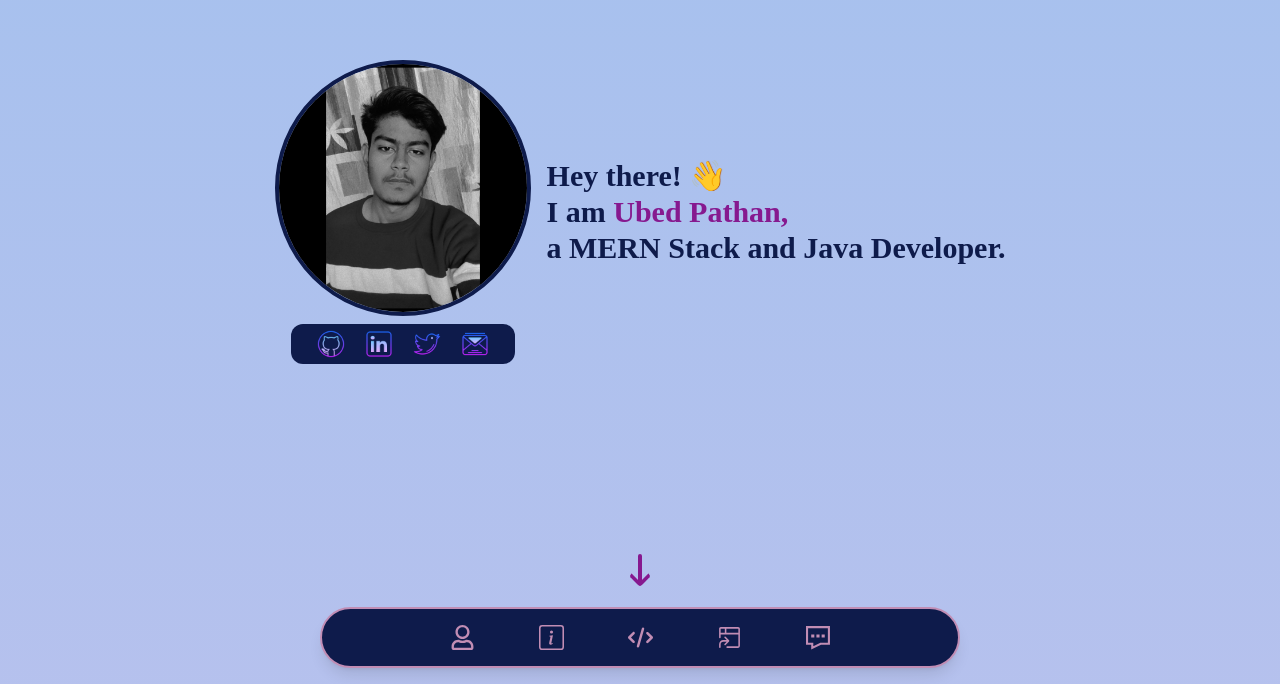
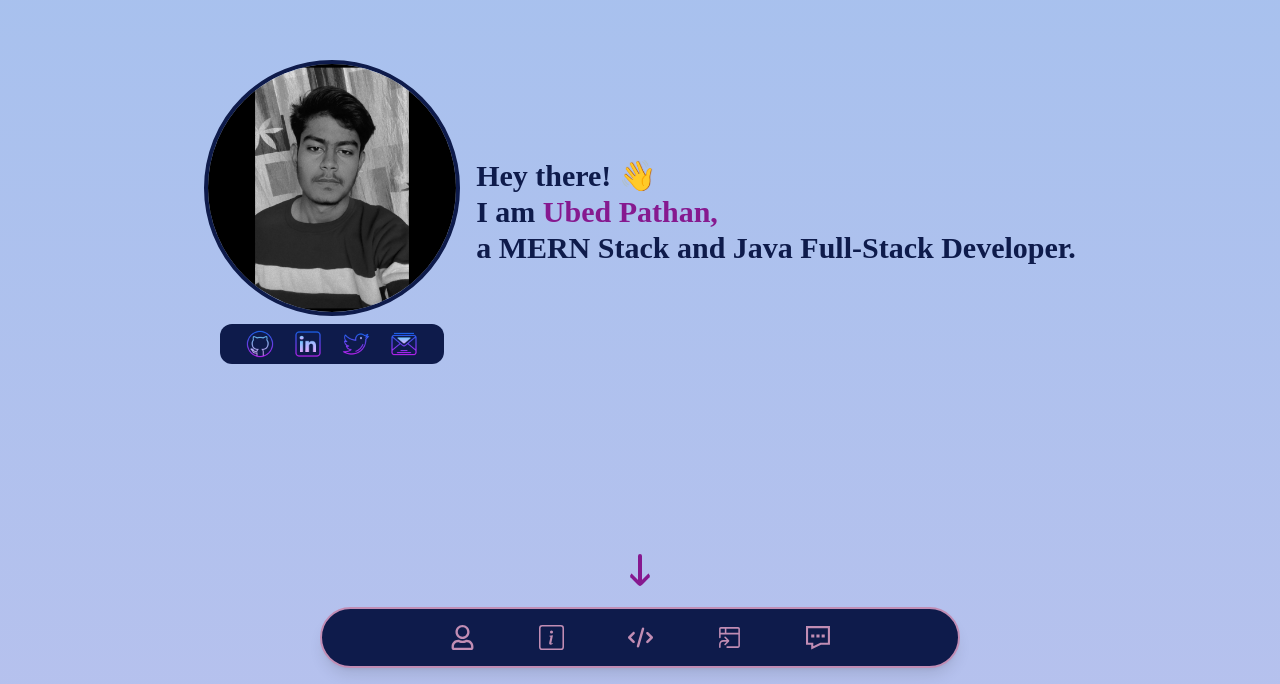
Before and after one commit to Ubed-pathan/portfolio, a React (Vite) app: page / in a window 1280 px wide. Shown: the part 116-800 px from the top of the page. Built offline with nearby package versions, Linux system fonts and the light colour scheme.

Commit message:
Nexora's info added

```diff
--- a/src/section/Profile.jsx
+++ b/src/section/Profile.jsx
@@ -74,7 +74,7 @@ function Profile() {
               I am <span className="text-fuchsia-800">Ubed Pathan,</span>
             </span>{" "}
             <br />
-            <span className="font-bold">a MERN Stack and Java Developer.</span>
+            <span className="font-bold">a MERN Stack and Java Full-Stack Developer.</span>
           </p>
         </div>
       </div>
```
